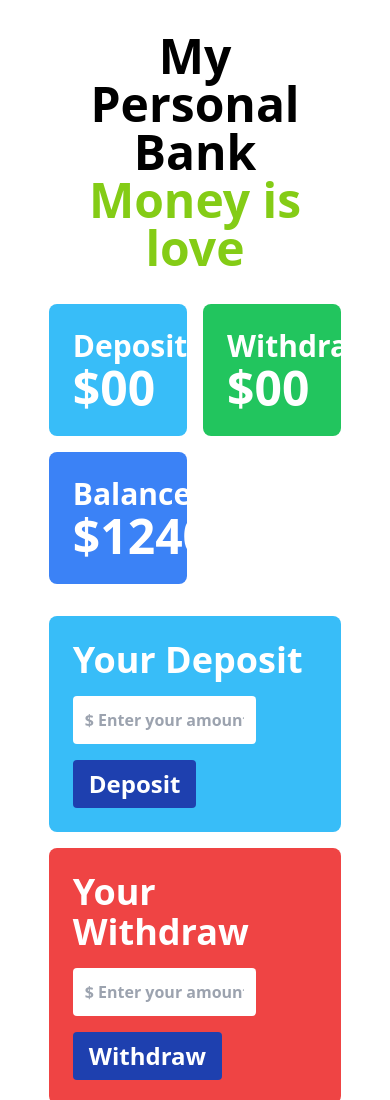
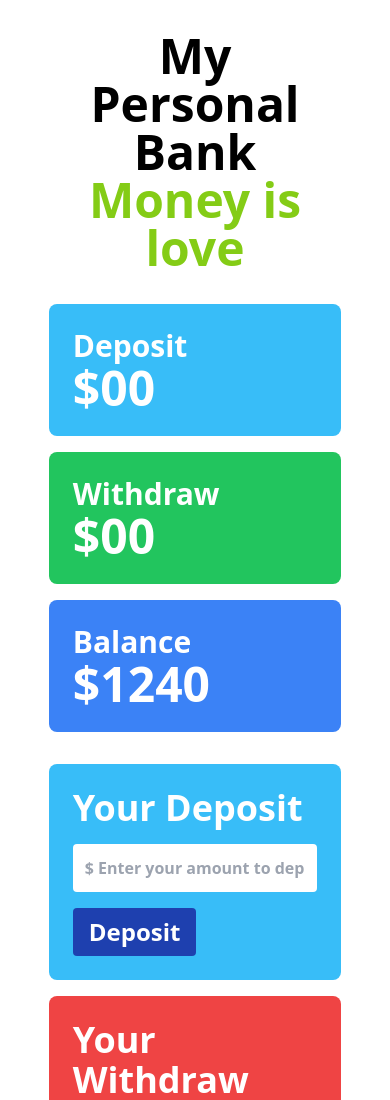
Before and after one commit to Kyaching/my-personal-bank, a plain HTML site: page index.html in a window 390 px wide. Shown: the top 1100 px of the page. Drawn offline with nearby package versions, Linux system fonts and the light colour scheme.

Commit message:
make responsive

```diff
--- a/index.html
+++ b/index.html
@@ -15,7 +15,7 @@
     </header>
     <main>
       <section class="mt-8">
-        <div class="grid grid-cols-2 md:grid-cols-3 gap-4 w-3/4 mx-auto">
+        <div class="grid grid-cols-1 md:grid-cols-3 gap-4 w-3/4 mx-auto">
           <div class="font-semibold bg-sky-400 p-6 text-white rounded-lg">
             <h4 class="text-3xl">Deposit</h4>
             <h2 class="text-5xl">$<span id="deposit-amount">00</span></h2>
@@ -35,7 +35,7 @@
           <div class="font-semibold bg-sky-400 p-6 text-white rounded-lg">
             <h4 class="text-4xl">Your Deposit</h4>
             <input
-              class="w-3/4 block p-3 rounded mt-4 text-gray-500"
+              class="w-full block p-3 rounded mt-4 text-gray-500"
               type="text"
               name=""
               id="deposit-field"
@@ -51,7 +51,7 @@
           <div class="font-semibold bg-red-500 p-6 text-white rounded-lg">
             <h4 class="text-4xl">Your Withdraw</h4>
             <input
-              class="w-3/4 block p-3 rounded mt-4 text-gray-500"
+              class="w-full block p-3 rounded mt-4 text-gray-500"
               type="text"
               name=""
               id="withdraw-field"
```
